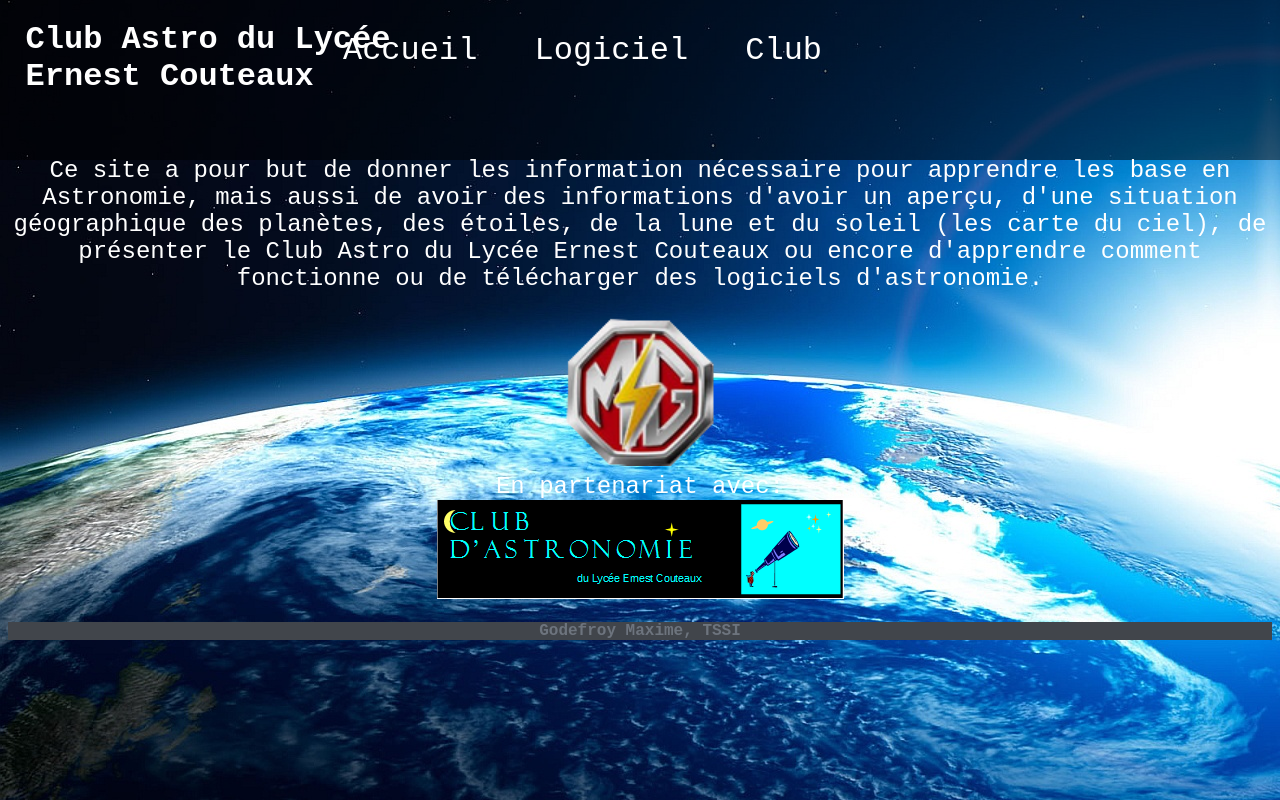
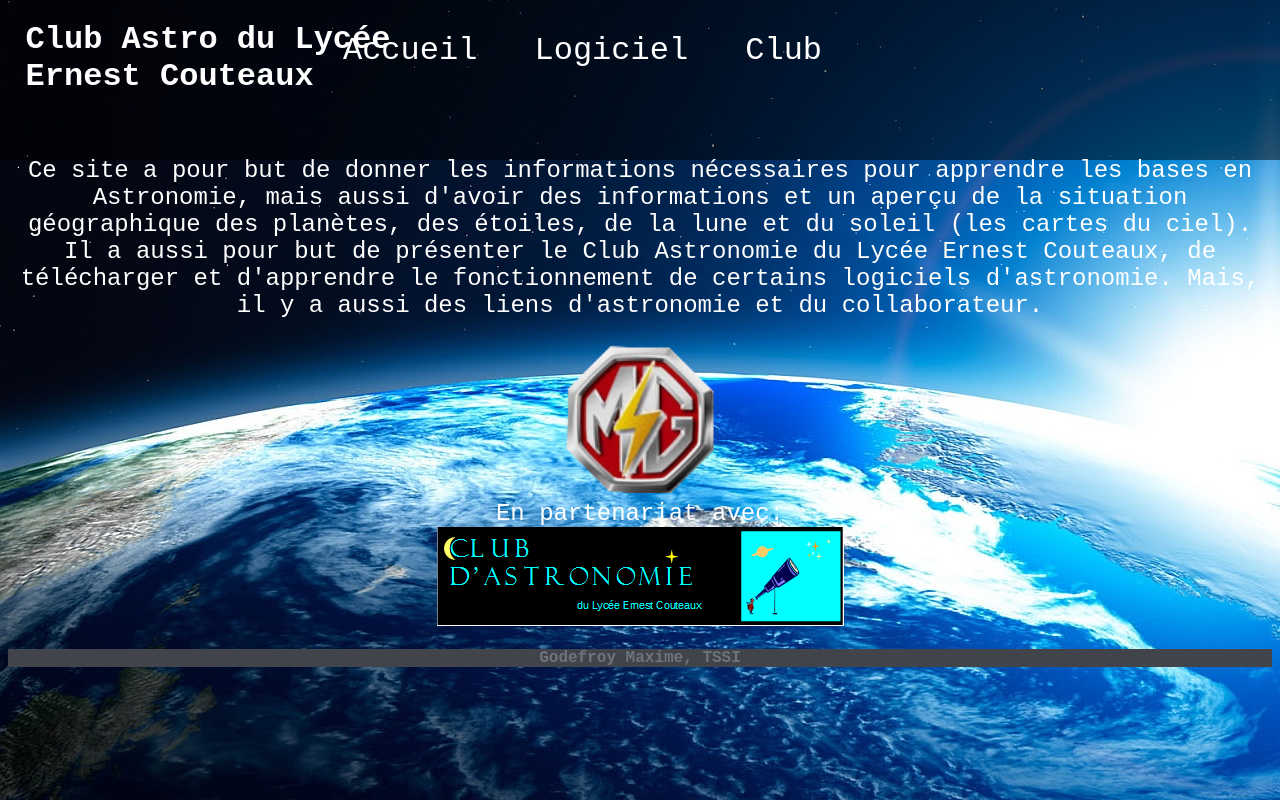
Before and after one commit to MG21-HASKA/Code-v2.2, a plain HTML site: page Accueil.html in a window 1280 px wide. Drawn offline with Linux system fonts and the light colour scheme.

Commit message:
Update Accueil.html

```diff
--- a/Accueil.html
+++ b/Accueil.html
@@ -28,8 +28,7 @@
 
         <section>
             <p>
-                Ce site a pour but de donner les information nécessaire pour apprendre les base en Astronomie, mais aussi de avoir des informations d'avoir un aperçu, d'une situation géographique des planètes, des étoiles, de la lune et du soleil (les carte du ciel), de présenter le Club Astro du Lycée Ernest Couteaux ou encore d'apprendre  comment fonctionne ou de télécharger des logiciels d'astronomie.
-            </p>
+                Ce site a pour but de donner les informations nécessaires pour apprendre les bases en Astronomie, mais aussi d'avoir des informations et un aperçu de la situation géographique des planètes, des étoiles, de la lune et du soleil (les cartes du ciel). Il a aussi pour but de présenter le Club Astronomie du Lycée Ernest Couteaux, de télécharger et d'apprendre le fonctionnement de certains logiciels d'astronomie. Mais, il y a aussi des liens d'astronomie et du collaborateur.            </p>
         </section>
 
         <section id="Img">
```
